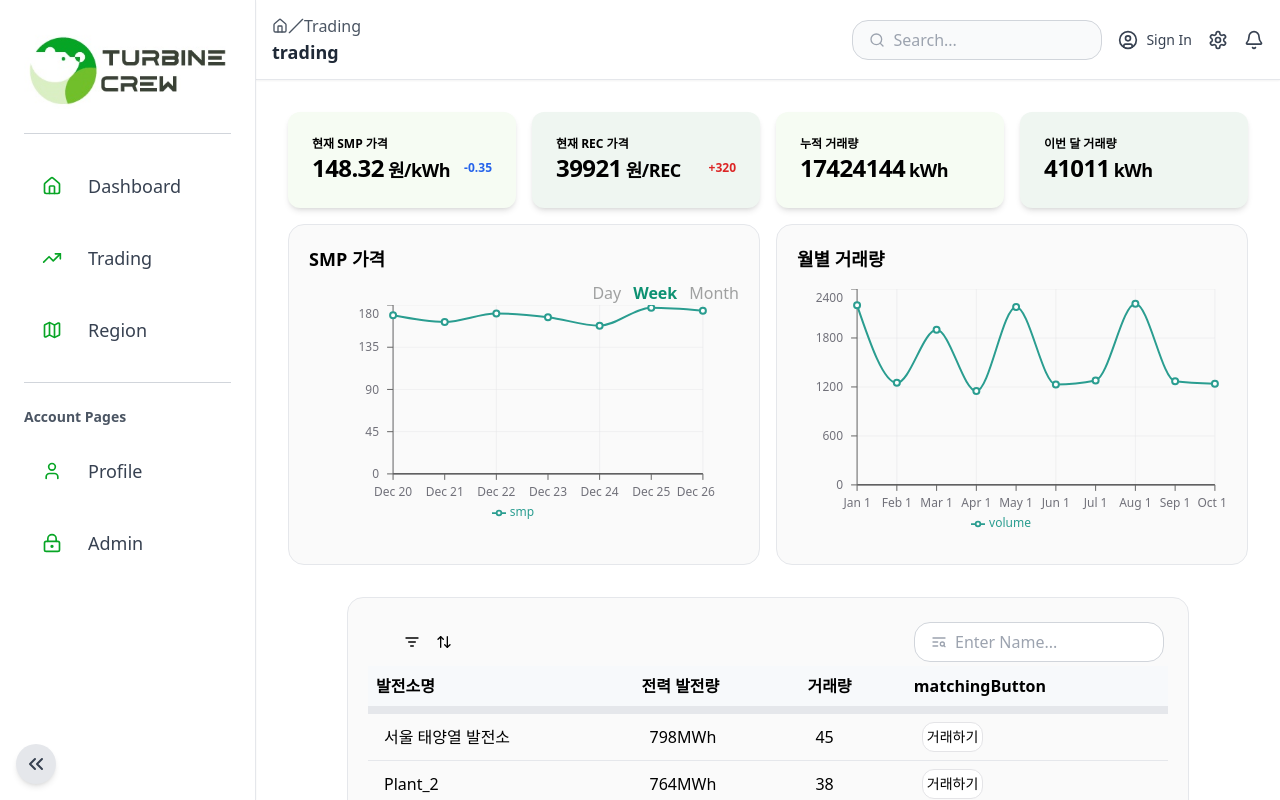
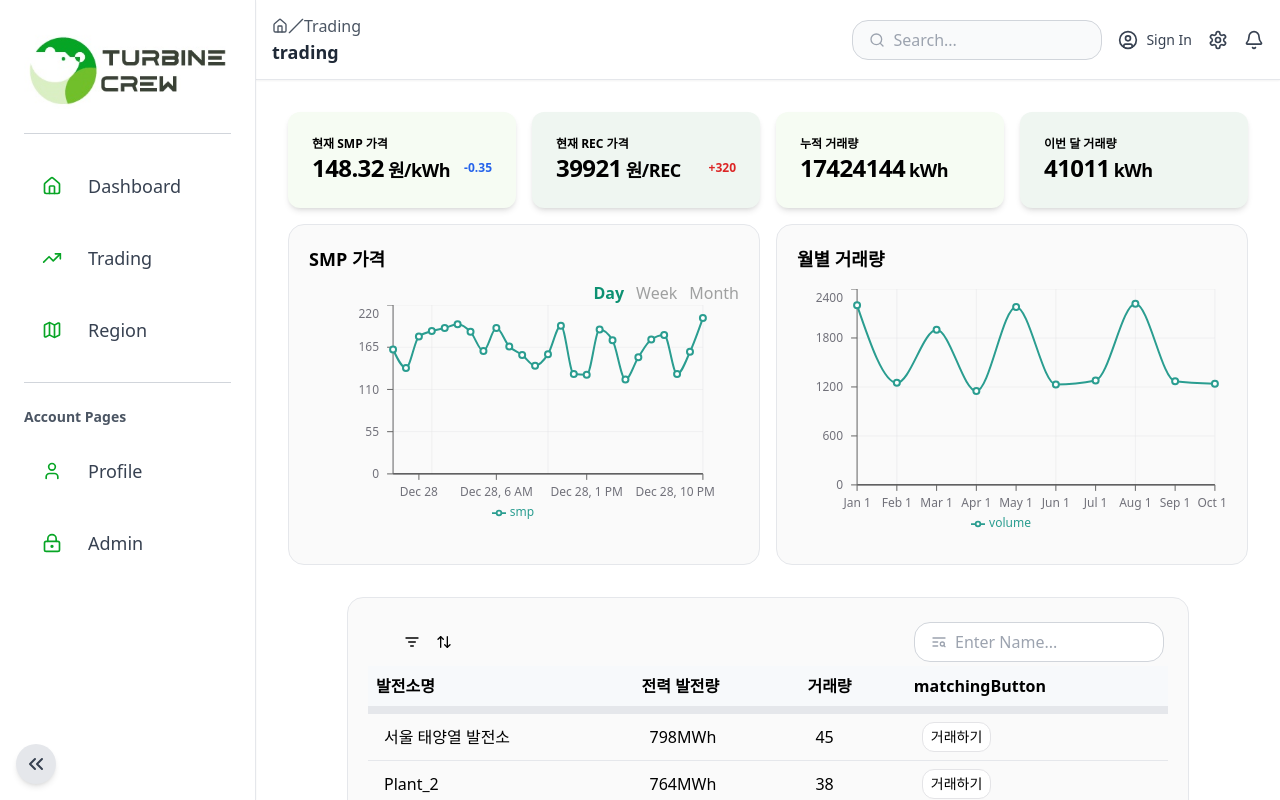
Before and after one commit to turbinecrew/turbin_electrical, a Next.js app: page /trading in a window 1280 px wide. Shown: the top 800 px of the page. Built offline with nearby package versions, Linux system fonts and the light colour scheme.

Commit message:
⚡️ : 코드수정

```diff
--- a/src/common/components/button/index.tsx
+++ b/src/common/components/button/index.tsx
@@ -10,7 +10,7 @@ export default function Button(props: ButtonProps) {
 			{...rest}
 			className={cn(
 				className,
-				"inline-flex items-center justify-center gap-2 whitespace-nowrap rounded-xl border border-input bg-background p-1 text-sm font-medium ring-offset-background transition-colors hover:bg-accent hover:text-accent-foreground focus-visible:outline-none focus-visible:ring-2 focus-visible:ring-ring focus-visible:ring-offset-2 disabled:pointer-events-none disabled:opacity-50",
+				"inline-flex items-center justify-center whitespace-nowrap rounded-xl border border-input bg-background p-1 pl-2 pr-2 text-sm font-medium ring-offset-background transition-colors hover:bg-accent hover:text-accent-foreground focus-visible:outline-none focus-visible:ring-2 focus-visible:ring-ring focus-visible:ring-offset-2 disabled:pointer-events-none disabled:opacity-50",
 			)}
 		>
 			{props.children}
--- a/src/features/realtime/components/chart/rec-line-chart/index.tsx
+++ b/src/features/realtime/components/chart/rec-line-chart/index.tsx
@@ -17,7 +17,7 @@ import { chartData } from "./mock"
 
 export function RecLineChart() {
 	const chartConfig = getChartConfig()
-	const [timeRange, setTimeRange] = useState("7d")
+	const [timeRange, setTimeRange] = useState("30d")
 
 	const filteredData = chartData.filter((item) => {
 		const date = new Date(item.date)
--- a/src/features/realtime/components/chart/smp-line-chart/index.tsx
+++ b/src/features/realtime/components/chart/smp-line-chart/index.tsx
@@ -16,7 +16,7 @@ import { useState } from "react"
 
 export function SmpLineChart() {
 	const chartConfig = getChartConfig()
-	const [timeRange, setTimeRange] = useState("7d")
+	const [timeRange, setTimeRange] = useState("1d")
 
 	const filteredData = chartData.filter((item) => {
 		const date = new Date(item.date)
--- a/src/features/realtime/components/chart/smp-line-chart/mock.ts
+++ b/src/features/realtime/components/chart/smp-line-chart/mock.ts
@@ -2685,10 +2685,10 @@ export const rawData = [
 	{ date: "2024-12-22 02:00", smp: 188 },
 	{ date: "2024-12-22 03:00", smp: 185 },
 	{ date: "2024-12-22 04:00", smp: 152 },
-	{ date: "2024-12-22 05:00", smp: 141 },
+	{ date: "2024-12-22 05:00", smp: 641 },
 	{ date: "2024-12-22 06:00", smp: 139 },
 	{ date: "2024-12-22 07:00", smp: 181 },
-	{ date: "2024-12-22 08:00", smp: 154 },
+	{ date: "2024-12-22 08:00", smp: 454 },
 	{ date: "2024-12-22 09:00", smp: 156 },
 	{ date: "2024-12-22 10:00", smp: 177 },
 	{ date: "2024-12-22 11:00", smp: 136 },
@@ -2700,7 +2700,7 @@ export const rawData = [
 	{ date: "2024-12-22 17:00", smp: 187 },
 	{ date: "2024-12-22 18:00", smp: 151 },
 	{ date: "2024-12-22 19:00", smp: 198 },
-	{ date: "2024-12-22 20:00", smp: 193 },
+	{ date: "2024-12-22 20:00", smp: 993 },
 	{ date: "2024-12-22 21:00", smp: 210 },
 	{ date: "2024-12-22 22:00", smp: 210 },
 	{ date: "2024-12-22 23:00", smp: 149 },
@@ -2711,7 +2711,7 @@ export const rawData = [
 	{ date: "2024-12-23 04:00", smp: 122 },
 	{ date: "2024-12-23 05:00", smp: 141 },
 	{ date: "2024-12-23 06:00", smp: 126 },
-	{ date: "2024-12-23 07:00", smp: 120 },
+	{ date: "2024-12-23 07:00", smp: 720 },
 	{ date: "2024-12-23 08:00", smp: 177 },
 	{ date: "2024-12-23 09:00", smp: 175 },
 	{ date: "2024-12-23 10:00", smp: 174 },
@@ -2761,7 +2761,7 @@ export const rawData = [
 	{ date: "2024-12-25 06:00", smp: 194 },
 	{ date: "2024-12-25 07:00", smp: 149 },
 	{ date: "2024-12-25 08:00", smp: 192 },
-	{ date: "2024-12-25 09:00", smp: 195 },
+	{ date: "2024-12-25 09:00", smp: 995 },
 	{ date: "2024-12-25 10:00", smp: 204 },
 	{ date: "2024-12-25 11:00", smp: 148 },
 	{ date: "2024-12-25 12:00", smp: 205 },
@@ -2801,7 +2801,7 @@ export const rawData = [
 	{ date: "2024-12-26 22:00", smp: 122 },
 	{ date: "2024-12-26 23:00", smp: 202 },
 	{ date: "2024-12-27 00:00", smp: 192 },
-	{ date: "2024-12-27 01:00", smp: 192 },
+	{ date: "2024-12-27 01:00", smp: 592 },
 	{ date: "2024-12-27 02:00", smp: 190 },
 	{ date: "2024-12-27 03:00", smp: 171 },
 	{ date: "2024-12-27 04:00", smp: 130 },
```
